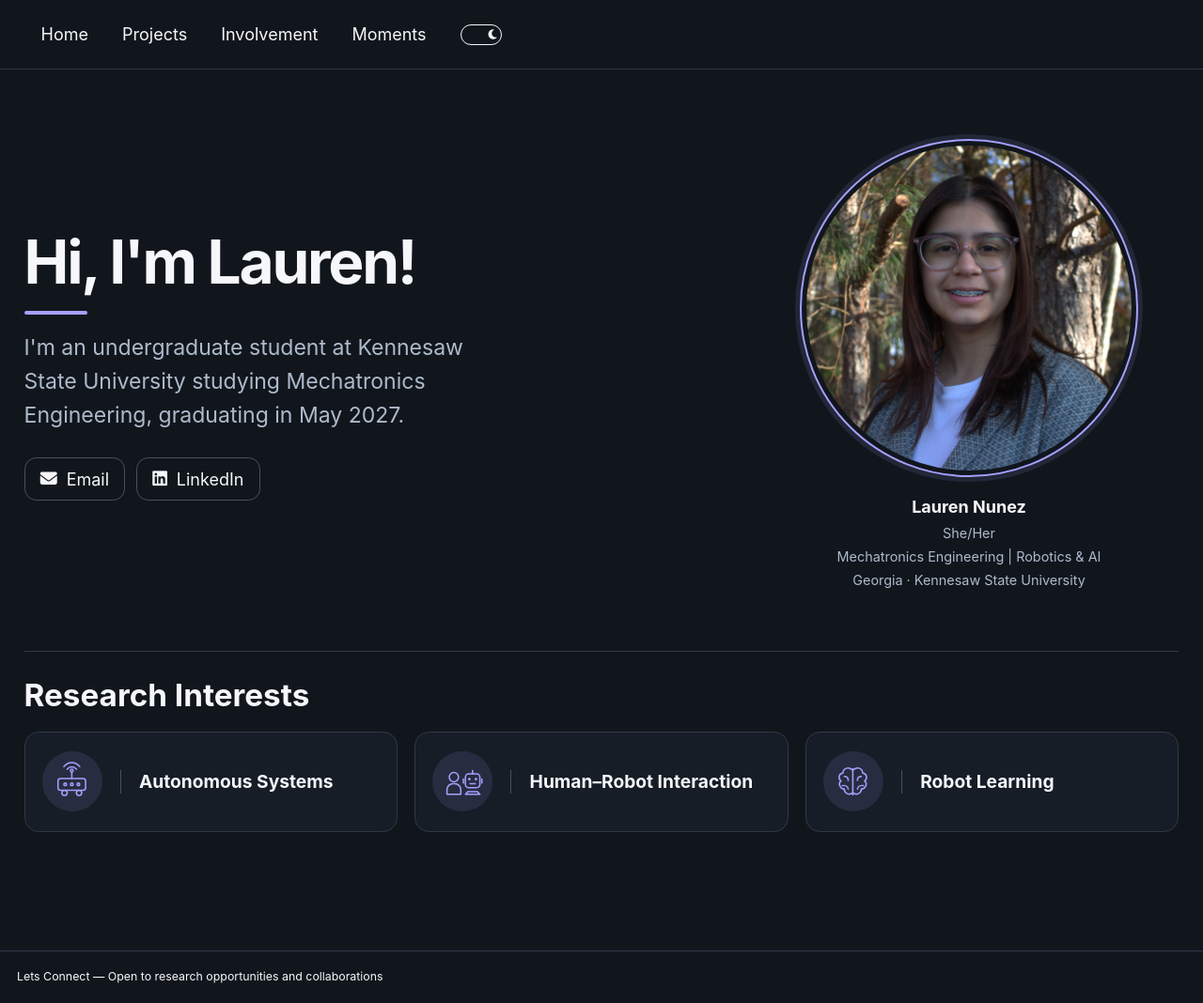
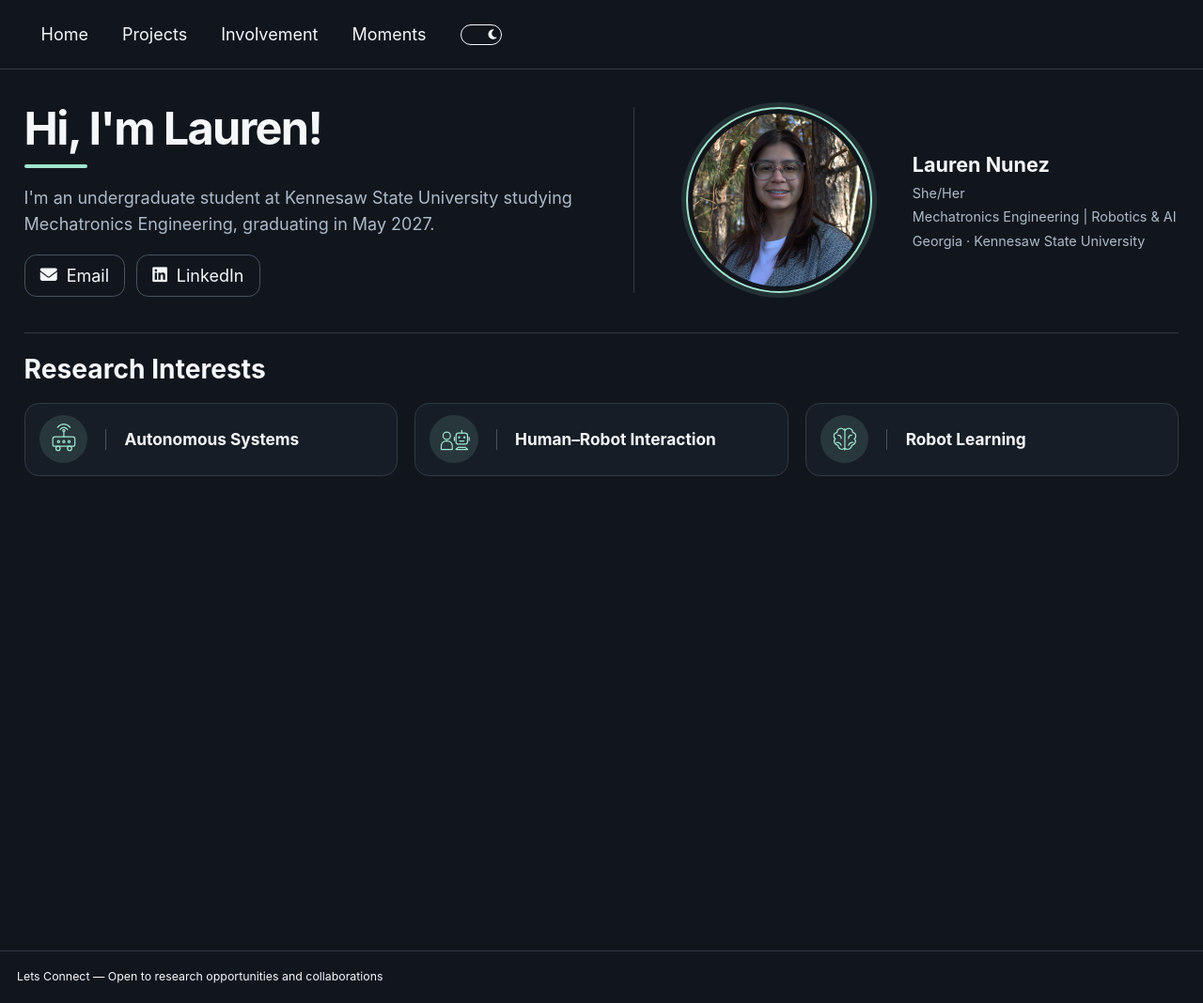
Before and after one commit to laurn156/laurn156.github.io, a Jekyll site: the page built from _pages/about.md, in a window 1280 px wide and 1068 px high. Shown: the whole window at 94% size. Built offline with Jekyll 4.4.1, drawn with Linux system fonts in a browser that asks for light colours; a style sheet for code colours, icons or effects is not loaded.

Commit message:
Make the homepage layout more compact

```diff
--- a/assets/css/main.scss
+++ b/assets/css/main.scss
@@ -420,8 +420,19 @@
 }
 
 /* Home-page introduction and research interests */
+#main:has(.home-intro) {
+  margin-top: 1.25rem;
+}
+
 #main > .page:has(.home-intro) {
-  max-width: 1320px;
+  --global-accent-color: #246c5c;
+  --global-accent-soft-color: rgba(36, 108, 92, 0.12);
+  max-width: 1240px;
+}
+
+html[data-theme="dark"] #main > .page:has(.home-intro) {
+  --global-accent-color: #a0e4ce;
+  --global-accent-soft-color: rgba(160, 228, 206, 0.13);
 }
 
 #main:has(.home-intro) .page__title {
@@ -430,15 +441,15 @@
 
 .home-intro {
   display: grid;
-  grid-template-columns: minmax(0, 1.55fr) minmax(0, 1fr);
+  grid-template-columns: minmax(0, 1.05fr) minmax(0, 1fr);
   align-items: center;
-  gap: clamp(2rem, 7vw, 6rem);
-  padding: clamp(1rem, 3vw, 2.75rem) 0 clamp(2rem, 5vw, 4rem);
+  gap: clamp(1.25rem, 3vw, 2.75rem);
+  padding: 0.8rem 0 clamp(1.35rem, 3vw, 2.25rem);
 }
 
 .home-intro__eyebrow {
   margin: 0 0 1rem;
-  font-size: clamp(2.25rem, 5vw, 4.25rem);
+  font-size: clamp(1.9rem, 3.8vw, 3.25rem);
   line-height: 1.08;
   letter-spacing: -0.035em;
 }
@@ -447,17 +458,17 @@
   display: block;
   width: 3.75rem;
   height: 0.22rem;
-  margin-top: 1rem;
+  margin-top: 0.65rem;
   border-radius: 1rem;
   background: var(--global-accent-color);
   content: "";
 }
 
 .page__content .home-intro__lede {
-  max-width: 36ch;
+  max-width: 53ch;
   margin: 0;
   color: var(--global-text-color-light);
-  font-size: clamp(1.1rem, 1.8vw, 1.5rem);
+  font-size: clamp(1rem, 1.4vw, 1.18rem);
   line-height: 1.55;
 }
 
@@ -465,7 +476,7 @@
   display: flex;
   flex-wrap: wrap;
   gap: 0.65rem;
-  margin-top: 1.5rem;
+  margin-top: 1rem;
 }
 
 .home-intro__links a {
@@ -483,20 +494,25 @@
 .home-intro__links a:hover,
 .home-intro__links a:focus-visible {
   border-color: var(--global-accent-color);
-  color: var(--global-link-color);
+  color: var(--global-accent-color);
   text-decoration: none;
 }
 
 figure.home-profile {
-  display: block;
-  width: min(100%, 20rem);
-  margin: 0 auto;
-  text-align: center;
+  display: grid;
+  grid-template-columns: minmax(0, 0.9fr) minmax(0, 1.1fr);
+  align-items: center;
+  gap: clamp(0.8rem, 2vw, 1.6rem);
+  width: 100%;
+  margin: 0;
+  padding-inline-start: clamp(1rem, 3vw, 2.4rem);
+  border-inline-start: 1px solid var(--global-border-color);
 }
 
 .home-profile img {
   display: block;
   width: 100%;
+  max-width: 11rem;
   aspect-ratio: 1;
   margin: 0 auto;
   padding: 5px;
@@ -510,7 +526,7 @@ figure.home-profile {
   display: grid;
   gap: 0.2rem;
   width: 100%;
-  margin: 1rem 0 0;
+  margin: 0;
   color: var(--global-text-color-light);
   font: inherit;
   font-size: 0.8rem;
@@ -518,12 +534,31 @@ figure.home-profile {
 
 .home-profile strong {
   color: var(--global-text-color);
-  font-size: 1rem;
+  font-size: 1.2rem;
+}
+
+.home-profile__details {
+  display: grid;
+  gap: 0.35rem;
+  margin: 0.35rem 0 0;
+  padding: 0;
+  list-style: none;
+}
+
+.home-profile__details li {
+  display: grid;
+  grid-template-columns: 1rem 1fr;
+  gap: 0.45rem;
+  align-items: baseline;
+}
+
+.home-profile__details i {
+  color: var(--global-accent-color);
 }
 
 .research-interests {
   margin: 0 auto 2.5rem;
-  padding-top: 1.5rem;
+  padding-top: 1.2rem;
   border-top: 1px solid var(--global-border-color);
 }
 
@@ -531,7 +566,7 @@ figure.home-profile {
   margin: 0 0 1rem;
   padding: 0;
   border: 0;
-  font-size: clamp(1.35rem, 2.6vw, 2rem);
+  font-size: clamp(1.25rem, 2.2vw, 1.7rem);
 }
 
 .interest-grid {
@@ -546,7 +581,7 @@ figure.home-profile {
   align-items: center;
   gap: clamp(0.65rem, 1.5vw, 1.25rem);
   min-width: 0;
-  padding: 1.15rem 1rem;
+  padding: 0.7rem 0.85rem;
   border: 1px solid var(--global-border-color);
   border-radius: 0.85rem;
   background: var(--global-surface-color);
@@ -557,8 +592,8 @@ figure.home-profile {
   display: inline-flex;
   align-items: center;
   justify-content: center;
-  width: clamp(2.75rem, 5vw, 4rem);
-  height: clamp(2.75rem, 5vw, 4rem);
+  width: clamp(2.5rem, 4vw, 3.25rem);
+  height: clamp(2.5rem, 4vw, 3.25rem);
   border-radius: 50%;
   background: var(--global-accent-soft-color);
   color: var(--global-accent-color);
@@ -578,7 +613,7 @@ figure.home-profile {
   margin: 0;
   padding-inline-start: clamp(0.65rem, 1.5vw, 1.25rem);
   border-inline-start: 1px solid var(--global-border-hover-color);
-  font-size: clamp(0.95rem, 1.5vw, 1.2rem);
+  font-size: clamp(0.95rem, 1.35vw, 1.08rem);
   line-height: 1.3;
 }
 
@@ -600,7 +635,13 @@ figure.home-profile {
   }
 
   figure.home-profile {
-    width: min(80%, 15rem);
+    width: min(100%, 30rem);
+    padding: 0;
+    border: 0;
+  }
+
+  .home-profile img {
+    max-width: 8rem;
   }
 }
 
```
